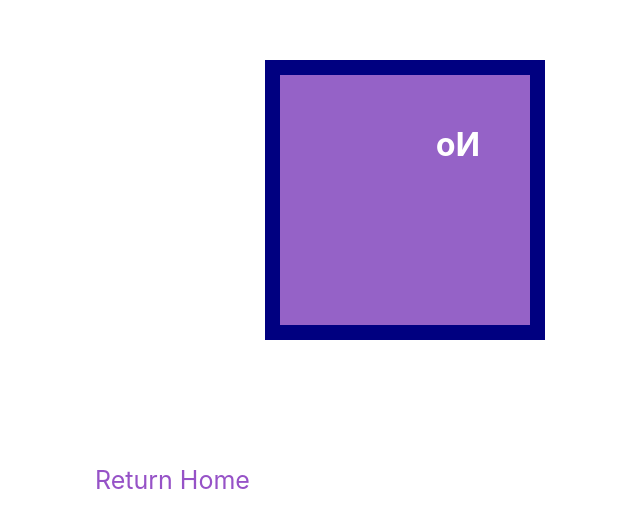
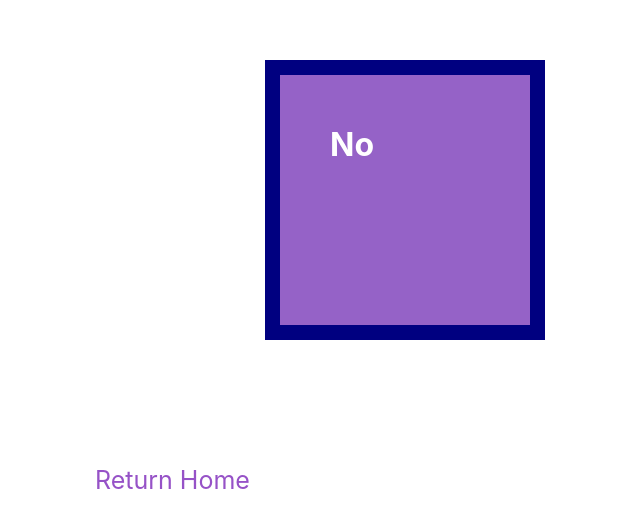
Before and after one commit to elainedoud/Decision-Maker, a React (Create React App) app in the folder client/: page /secondpage/yesno in a window 1280 px wide. Shown: the part 135-662 px from the top of the page, without its empty margins (405-1045 px from the left). Built offline with nearby package versions, Linux system fonts and the light colour scheme.

Commit message:
Fixed the orientation of No

```diff
--- a/client/src/App.css
+++ b/client/src/App.css
@@ -77,7 +77,7 @@
 
 .no{
   z-index: 1;
-  transform: rotateY(180deg);
+  transform: rotateY(360deg);
 }
 
 /*@keyframes pageload {
--- a/client/src/OptionOne.js
+++ b/client/src/OptionOne.js
@@ -20,6 +20,11 @@ function OptionOne() {
 //  <h1 className="no">No</h1>
 
 //{answer?<h1 className="yes">Yes</h1>:<h1 className="no">No</h1>}
+
+//To solve
+         //How to get No card at the end to face the correct way
+         //Find way to have second card not appear until after first (spinning card) disappears
+
     return (
     <div>
     <div className="page">
```
